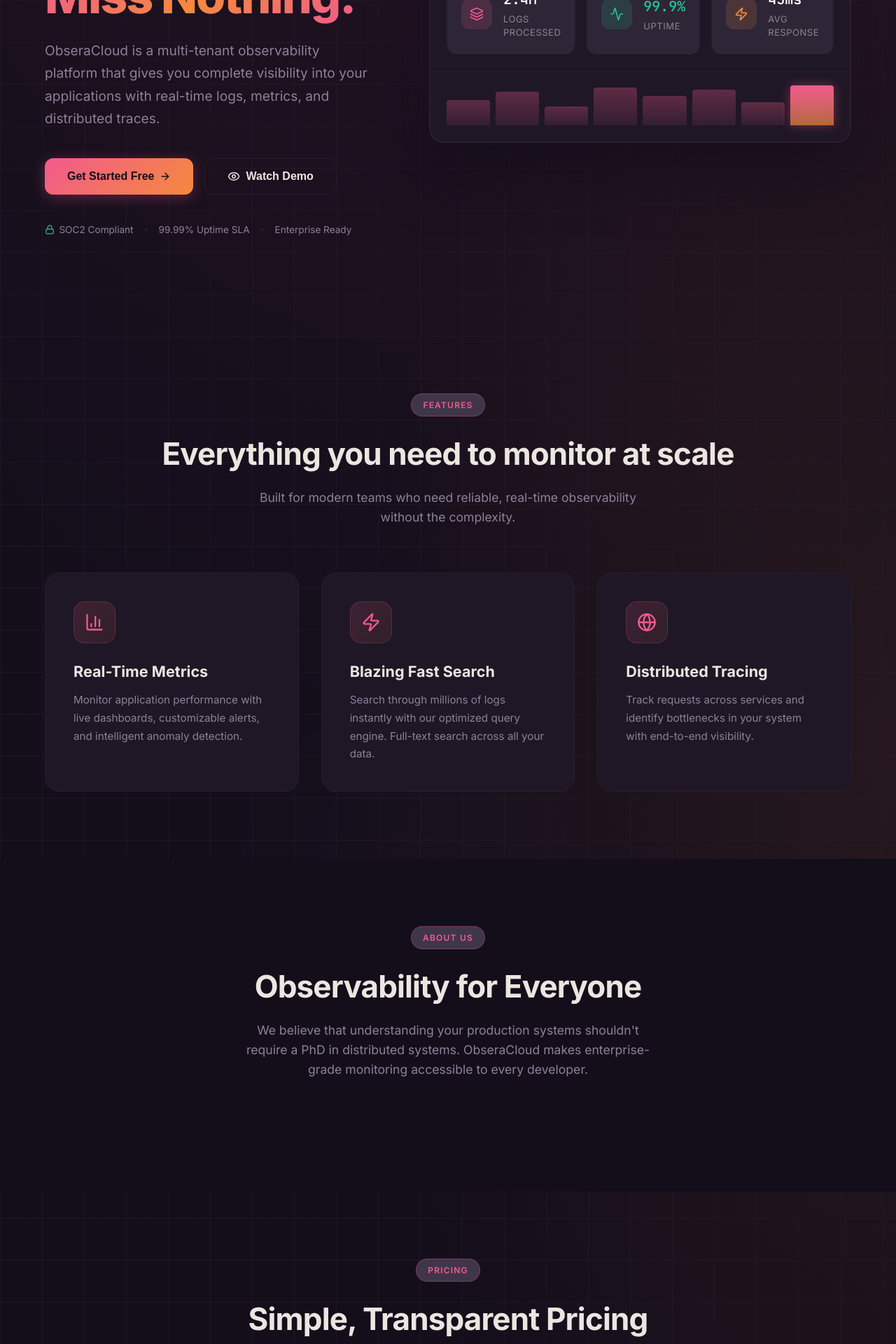
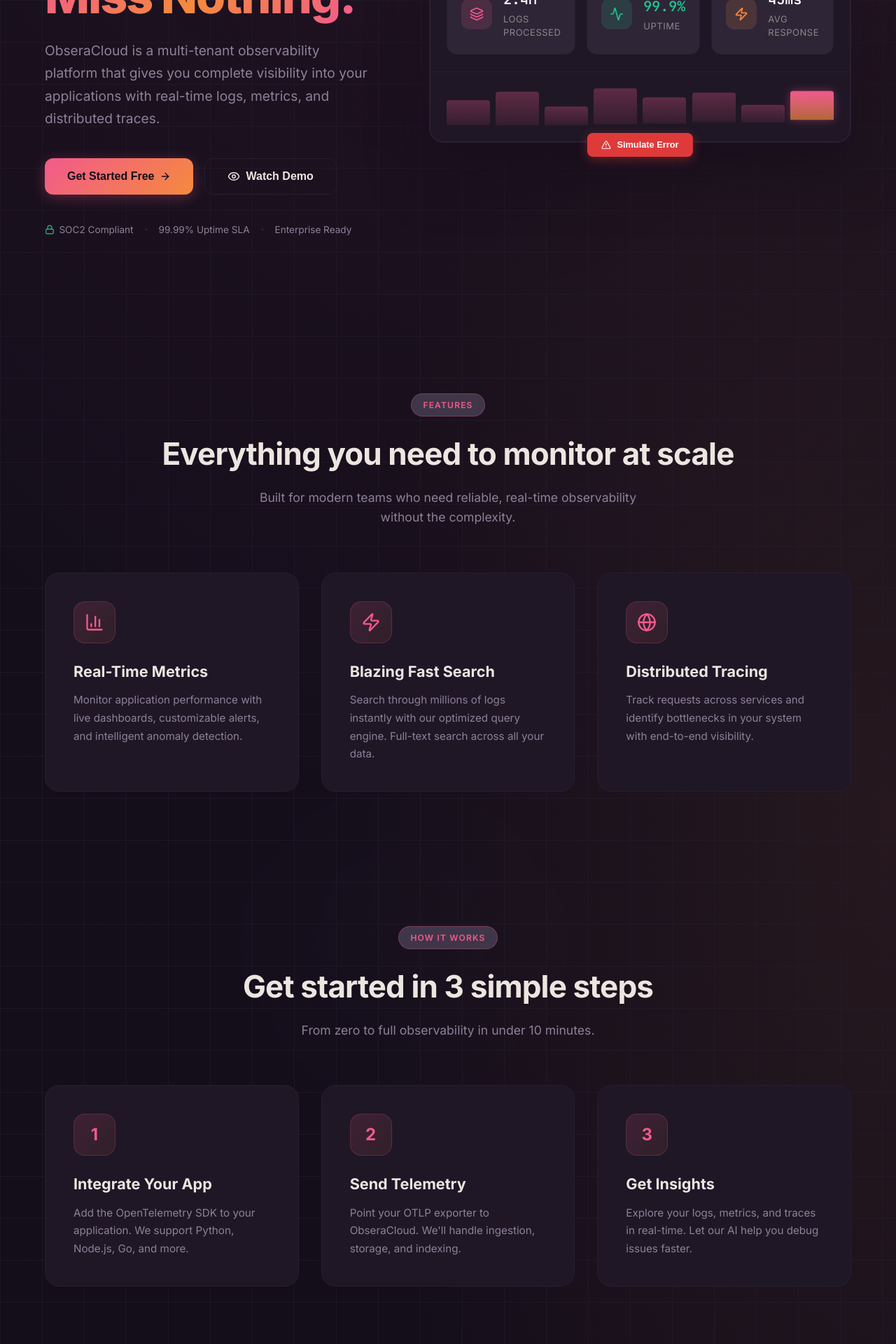
Before and after one commit to Rashid0312/ObseraCloud, a React app in the folder frontend/: page / in a window 1280 px wide. Shown: the part 420-2340 px from the top of the page at 70% size. Built offline with nearby package versions, Linux system fonts and the light colour scheme; no server answers; the HTML template or start-up script is replaced by a standard one.

Commit message:
Configuring SSL infrastructure (Certbot + Nginx HTTP)

```diff
--- a/frontend/src/components/LandingPage.css
+++ b/frontend/src/components/LandingPage.css
@@ -501,6 +501,232 @@
     box-shadow: 0 0 15px hsl(from var(--primary) h s l / 0.4);
 }
 
+/* Animated Chart Bars */
+.chart-bar:nth-child(1) {
+    animation: barPulse 3s ease-in-out infinite 0s;
+}
+
+.chart-bar:nth-child(2) {
+    animation: barPulse 3s ease-in-out infinite 0.2s;
+}
+
+.chart-bar:nth-child(3) {
+    animation: barPulse 3s ease-in-out infinite 0.4s;
+}
+
+.chart-bar:nth-child(4) {
+    animation: barPulse 3s ease-in-out infinite 0.6s;
+}
+
+.chart-bar:nth-child(5) {
+    animation: barPulse 3s ease-in-out infinite 0.8s;
+}
+
+.chart-bar:nth-child(6) {
+    animation: barPulse 3s ease-in-out infinite 1.0s;
+}
+
+.chart-bar:nth-child(7) {
+    animation: barPulse 3s ease-in-out infinite 1.2s;
+}
+
+.chart-bar:nth-child(8) {
+    animation: barPulse 3s ease-in-out infinite 1.4s;
+}
+
+@keyframes barPulse {
+
+    0%,
+    100% {
+        transform: scaleY(1);
+    }
+
+    50% {
+        transform: scaleY(0.7);
+    }
+}
+
+/* Logo Marquee */
+.landing-marquee-section {
+    padding: 2rem 0;
+    overflow: hidden;
+    border-top: 1px solid var(--border);
+    border-bottom: 1px solid var(--border);
+    background: var(--secondary);
+    position: relative;
+    z-index: 5;
+}
+
+.landing-marquee-label {
+    text-align: center;
+    font-size: 0.75rem;
+    text-transform: uppercase;
+    letter-spacing: 0.15em;
+    color: var(--muted-foreground);
+    margin-bottom: 1.5rem;
+}
+
+.landing-marquee-track {
+    display: flex;
+    width: max-content;
+    animation: marquee 30s linear infinite;
+}
+
+.landing-marquee-track:hover {
+    animation-play-state: paused;
+}
+
+.landing-marquee-item {
+    display: flex;
+    align-items: center;
+    gap: 0.5rem;
+    padding: 0 2.5rem;
+    font-size: 1rem;
+    font-weight: 600;
+    color: var(--muted-foreground);
+    white-space: nowrap;
+}
+
+.landing-marquee-item svg {
+    width: 24px;
+    height: 24px;
+}
+
+@keyframes marquee {
+    0% {
+        transform: translateX(0);
+    }
+
+    100% {
+        transform: translateX(-50%);
+    }
+}
+
+/* Testimonials */
+.landing-testimonials {
+    padding: 6rem 5%;
+    max-width: 1400px;
+    margin: 0 auto;
+    position: relative;
+    z-index: 5;
+}
+
+.landing-testimonials-grid {
+    display: grid;
+    grid-template-columns: repeat(3, 1fr);
+    gap: 2rem;
+}
+
+.testimonial-card {
+    padding: 2rem;
+    background: var(--card);
+    border: 1px solid var(--border);
+    border-radius: 16px;
+    display: flex;
+    flex-direction: column;
+    gap: 1.5rem;
+    transition: all 0.3s ease;
+}
+
+.testimonial-card:hover {
+    border-color: hsl(from var(--primary) h s l / 0.3);
+    transform: translateY(-4px);
+}
+
+.testimonial-quote {
+    font-size: 1rem;
+    line-height: 1.7;
+    color: var(--foreground);
+    font-style: italic;
+}
+
+.testimonial-author {
+    display: flex;
+    align-items: center;
+    gap: 1rem;
+}
+
+.testimonial-avatar {
+    width: 48px;
+    height: 48px;
+    border-radius: 50%;
+    background: linear-gradient(135deg, var(--primary), var(--accent));
+    display: flex;
+    align-items: center;
+    justify-content: center;
+    font-weight: 700;
+    color: var(--primary-foreground);
+}
+
+.testimonial-info {
+    display: flex;
+    flex-direction: column;
+}
+
+.testimonial-name {
+    font-weight: 600;
+    color: var(--foreground);
+}
+
+.testimonial-role {
+    font-size: 0.85rem;
+    color: var(--muted-foreground);
+}
+
+/* Error Simulation State */
+.landing-dashboard-preview.error-state .landing-preview-status {
+    color: var(--error);
+}
+
+.landing-dashboard-preview.error-state .status-dot {
+    background: var(--error);
+    animation: none;
+}
+
+.landing-dashboard-preview.error-state .stat-value.success {
+    color: var(--error);
+}
+
+.simulate-error-btn {
+    position: absolute;
+    bottom: -20px;
+    left: 50%;
+    transform: translateX(-50%);
+    padding: 0.6rem 1.25rem;
+    background: var(--error);
+    border: none;
+    border-radius: 8px;
+    color: white;
+    font-size: 0.8rem;
+    font-weight: 600;
+    cursor: pointer;
+    display: flex;
+    align-items: center;
+    gap: 0.5rem;
+    box-shadow: 0 4px 15px hsl(from var(--error) h s l / 0.4);
+    transition: all 0.2s ease;
+    z-index: 10;
+}
+
+.simulate-error-btn:hover {
+    transform: translateX(-50%) translateY(-2px);
+    box-shadow: 0 8px 25px hsl(from var(--error) h s l / 0.5);
+}
+
+.simulate-error-btn svg {
+    width: 14px;
+    height: 14px;
+}
+
+/* Responsive Testimonials */
+@media (max-width: 1024px) {
+    .landing-testimonials-grid {
+        grid-template-columns: 1fr;
+        max-width: 500px;
+        margin: 0 auto;
+    }
+}
+
 /* Features Section */
 .landing-features {
     padding: 6rem 5%;
--- a/frontend/src/components/LandingPage.tsx
+++ b/frontend/src/components/LandingPage.tsx
@@ -1,12 +1,77 @@
-import React from 'react';
-import { Activity, ArrowRight, Shield, BarChart3, Zap, Globe, Layers, Eye, Lock } from 'lucide-react';
+import React, { useState, useEffect, useRef } from 'react';
+import { Activity, ArrowRight, Shield, BarChart3, Zap, Globe, Layers, Eye, Lock, AlertTriangle, CheckCircle } from 'lucide-react';
 import './LandingPage.css';
 
 interface LandingPageProps {
     onGetStarted: () => void;
 }
 
+// Animated Counter Hook
+const useCountUp = (end: number, duration: number = 2000, start: number = 0) => {
+    const [count, setCount] = useState(start);
+    const countRef = useRef(start);
+    const [hasStarted, setHasStarted] = useState(false);
+
+    useEffect(() => {
+        if (!hasStarted) return;
+
+        const startTime = Date.now();
+        const tick = () => {
+            const elapsed = Date.now() - startTime;
+            const progress = Math.min(elapsed / duration, 1);
+            // Ease out cubic
+            const eased = 1 - Math.pow(1 - progress, 3);
+            countRef.current = Math.floor(start + (end - start) * eased);
+            setCount(countRef.current);
+            if (progress < 1) requestAnimationFrame(tick);
+        };
+        requestAnimationFrame(tick);
+    }, [hasStarted, end, duration, start]);
+
+    return { count, start: () => setHasStarted(true) };
+};
+
 const LandingPage: React.FC<LandingPageProps> = ({ onGetStarted }) => {
+    const [isErrorMode, setIsErrorMode] = useState(false);
+    const heroRef = useRef<HTMLDivElement>(null);
+
+    // Animated counters
+    const logsCounter = useCountUp(2400000, 2500);
+    const uptimeCounter = useCountUp(999, 2000, 900);
+    const responseCounter = useCountUp(45, 1500);
+
+    // Start counters when hero is visible
+    useEffect(() => {
+        const observer = new IntersectionObserver(
+            (entries) => {
+                if (entries[0].isIntersecting) {
+                    logsCounter.start();
+                    uptimeCounter.start();
+                    responseCounter.start();
+                }
+            },
+            { threshold: 0.3 }
+        );
+        if (heroRef.current) observer.observe(heroRef.current);
+        return () => observer.disconnect();
+    }, []);
+
+    // Reset error mode after 3 seconds
+    useEffect(() => {
+        if (isErrorMode) {
+            const timeout = setTimeout(() => setIsErrorMode(false), 3000);
+            return () => clearTimeout(timeout);
+        }
+    }, [isErrorMode]);
+
+    const formatNumber = (num: number) => {
+        if (num >= 1000000) return (num / 1000000).toFixed(1) + 'M';
+        if (num >= 1000) return (num / 1000).toFixed(0) + 'K';
+        return num.toString();
+    };
+
+
+
     return (
         <div className="landing-container">
             {/* Background effects */}
@@ -26,7 +91,7 @@
                 </div>
                 <nav className="landing-nav">
                     <a href="#features" className="landing-nav-link">Features</a>
-                    <a href="#about" className="landing-nav-link">About</a>
+                    <a href="#how-it-works" className="landing-nav-link">How It Works</a>
                     <a href="#pricing" className="landing-nav-link">Pricing</a>
                 </nav>
                 <button className="landing-login-btn" onClick={onGetStarted}>
@@ -36,7 +101,7 @@
             </header>
 
             {/* Hero Section */}
-            <section className="landing-hero">
+            <section className="landing-hero" ref={heroRef}>
                 <div className="landing-hero-content">
                     <div className="landing-badge">
                         <Shield className="landing-badge-icon" />
@@ -73,9 +138,9 @@
                     </div>
                 </div>
 
-                {/* Hero Visual */}
+                {/* Hero Visual - Interactive Dashboard Preview */}
                 <div className="landing-hero-visual">
-                    <div className="landing-dashboard-preview">
+                    <div className={`landing-dashboard-preview ${isErrorMode ? 'error-state' : ''}`}>
                         <div className="landing-preview-header">
                             <div className="landing-preview-dots">
                                 <span className="dot" />
@@ -85,7 +150,7 @@
                             <span className="landing-preview-title">Live Dashboard</span>
                             <span className="landing-preview-status">
                                 <span className="status-dot" />
-                                Connected
+                                {isErrorMode ? 'Error Detected' : 'Connected'}
                             </span>
                         </div>
                         <div className="landing-preview-content">
@@ -94,7 +159,7 @@
                                     <Layers className="stat-svg" />
                                 </span>
                                 <div className="stat-info">
-                                    <span className="stat-value">2.4M</span>
+                                    <span className="stat-value">{formatNumber(logsCounter.count)}</span>
                                     <span className="stat-label">Logs Processed</span>
                                 </div>
                             </div>
@@ -103,7 +168,9 @@
                                     <Activity className="stat-svg" />
                                 </span>
                                 <div className="stat-info">
-                                    <span className="stat-value success">99.9%</span>
+                                    <span className="stat-value success">
+                                        {isErrorMode ? '87.2' : (uptimeCounter.count / 10).toFixed(1)}%
+                                    </span>
                                     <span className="stat-label">Uptime</span>
                                 </div>
                             </div>
@@ -112,7 +179,7 @@
                                     <Zap className="stat-svg" />
                                 </span>
                                 <div className="stat-info">
-                                    <span className="stat-value">45ms</span>
+                                    <span className="stat-value">{isErrorMode ? '2.4s' : `${responseCounter.count}ms`}</span>
                                     <span className="stat-label">Avg Response</span>
                                 </div>
                             </div>
@@ -126,12 +193,26 @@
                                 <div className="chart-bar" style={{ height: '70%' }} />
                                 <div className="chart-bar" style={{ height: '85%' }} />
                                 <div className="chart-bar" style={{ height: '55%' }} />
-                                <div className="chart-bar active" style={{ height: '95%' }} />
+                                <div className="chart-bar active" style={{ height: isErrorMode ? '20%' : '95%' }} />
                             </div>
                         </div>
+                        {/* Simulate Error Button */}
+                        <button
+                            className="simulate-error-btn"
+                            onClick={() => setIsErrorMode(true)}
+                            disabled={isErrorMode}
+                        >
+                            {isErrorMode ? (
+                                <><CheckCircle /> Investigating...</>
+                            ) : (
+                                <><AlertTriangle /> Simulate Error</>
+                            )}
+                        </button>
                     </div>
                 </div>
             </section>
+
+
 
             {/* Features Section */}
             <section className="landing-features" id="features">
@@ -167,17 +248,41 @@
                 </div>
             </section>
 
-            {/* About Section */}
-            <section className="landing-features" id="about" style={{ background: 'var(--background)' }}>
+            {/* How It Works Section */}
+            <section className="landing-features" id="how-it-works">
                 <div className="landing-features-header">
-                    <span className="landing-section-badge">About Us</span>
-                    <h2 className="landing-features-title">Observability for Everyone</h2>
+                    <span className="landing-section-badge">How It Works</span>
+                    <h2 className="landing-features-title">Get started in 3 simple steps</h2>
                     <p className="landing-features-subtitle">
-                        We believe that understanding your production systems shouldn't require a PhD in distributed systems.
-                        ObseraCloud makes enterprise-grade monitoring accessible to every developer.
+                        From zero to full observability in under 10 minutes.
                     </p>
                 </div>
+                <div className="landing-features-grid">
+                    <div className="landing-feature-card">
+                        <div className="landing-feature-icon">
+                            <span style={{ fontSize: '1.5rem', fontWeight: 700 }}>1</span>
+                        </div>
+                        <h3>Integrate Your App</h3>
+                        <p>Add the OpenTelemetry SDK to your application. We support Python, Node.js, Go, and more.</p>
+                    </div>
+                    <div className="landing-feature-card">
+                        <div className="landing-feature-icon">
+                            <span style={{ fontSize: '1.5rem', fontWeight: 700 }}>2</span>
+                        </div>
+                        <h3>Send Telemetry</h3>
+                        <p>Point your OTLP exporter to ObseraCloud. We'll handle ingestion, storage, and indexing.</p>
+                    </div>
+                    <div className="landing-feature-card">
+                        <div className="landing-feature-icon">
+                            <span style={{ fontSize: '1.5rem', fontWeight: 700 }}>3</span>
+                        </div>
+                        <h3>Get Insights</h3>
+                        <p>Explore your logs, metrics, and traces in real-time. Let our AI help you debug issues faster.</p>
+                    </div>
+                </div>
             </section>
+
+
 
             {/* Pricing Section */}
             <section className="landing-features" id="pricing">
@@ -188,7 +293,6 @@
                         Start for free, scale as you grow. No hidden fees or surprise overages.
                     </p>
                 </div>
-                {/* Pricing Grid Placeholder */}
                 <div className="landing-features-grid" style={{ gridTemplateColumns: 'repeat(auto-fit, minmax(250px, 1fr))' }}>
                     <div className="landing-feature-card" style={{ textAlign: 'center' }}>
                         <h3>Starter</h3>
@@ -212,7 +316,7 @@
                         <Activity className="landing-footer-logo" />
                         <span>ObseraCloud</span>
                     </div>
-                    <p>&copy; 2024 ObseraCloud. Built for developers, by developers.</p>
+                    <p>&copy; 2026 ObseraCloud. Built by developers, for developers.</p>
                 </div>
             </footer>
         </div>
```
Also changed, not shown: 2 other files (tests, documents, lock files or other folders).
